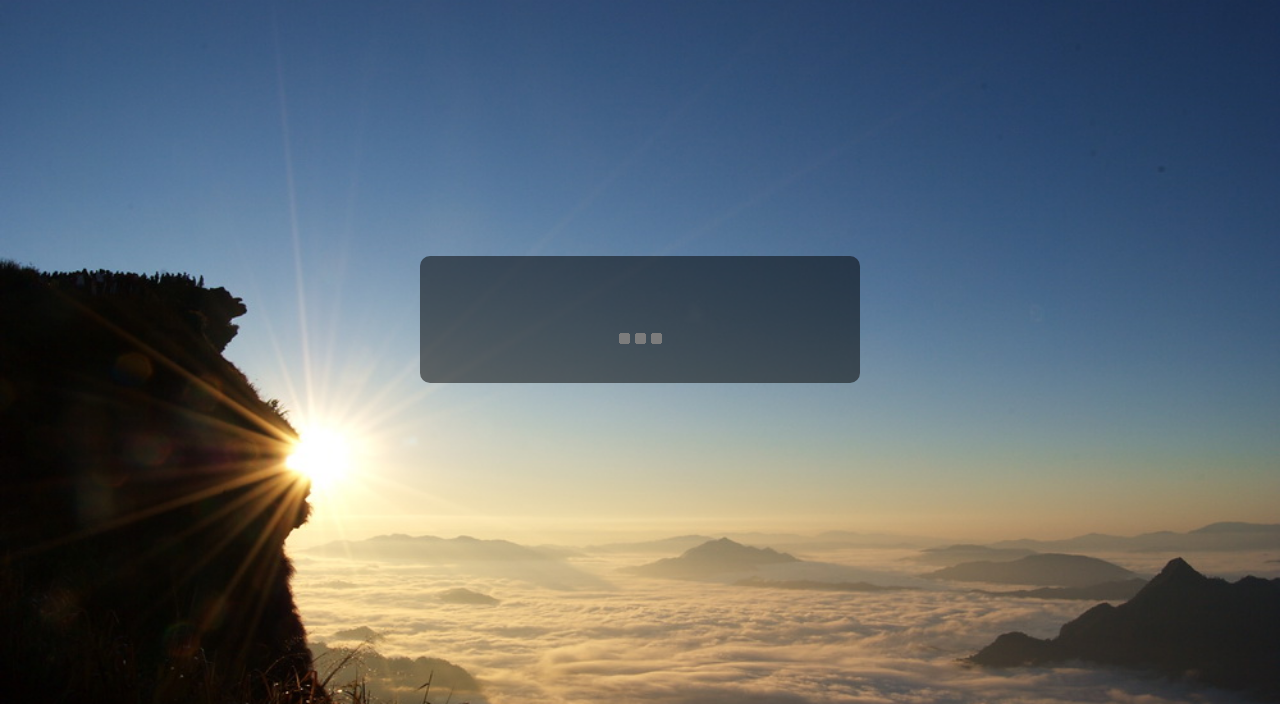
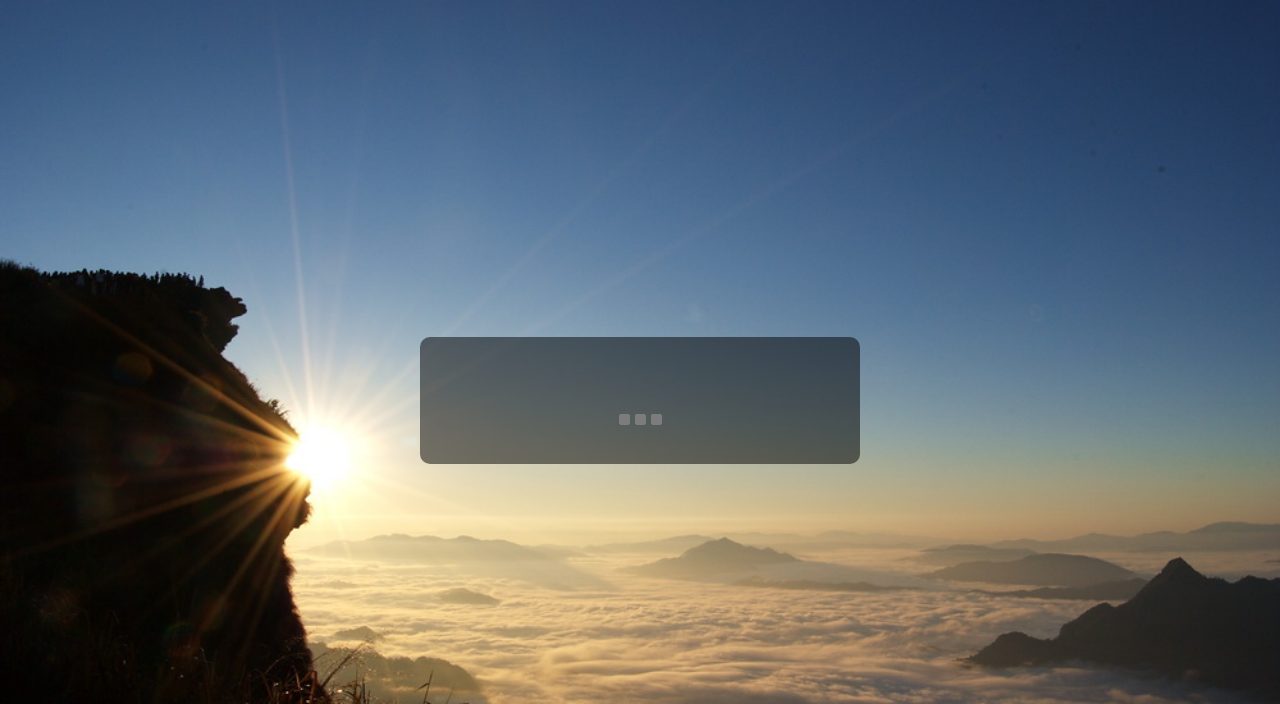
Before and after one commit to alnorth/when-is-dawn, a PHP site: page / in a window 1280 px wide. Shown: the top 704 px of the page. Run offline with PHP 8.4, Linux system fonts and the light colour scheme; some libraries are stand-ins or nearby versions.

Commit message:
Do centering in JavaScript.

```diff
--- a/index.php
+++ b/index.php
@@ -9,6 +9,7 @@
 		<?php include('hidden/ga.php'); ?>
 		<script src="https://ajax.googleapis.com/ajax/libs/jquery/1.6.1/jquery.min.js"></script>
 		<script type="text/javascript">
+
 			function getDawnTime(position) {
 				var posData = {};
 				if(position) {
@@ -17,10 +18,22 @@
 				}
 				$.get("dawn.php", posData, function(data) {
 					$("div#dawn div").html(data);
+					$(window).resize();
 				});
 			}
 
 			$(document).ready(function() {
+				$(window).resize(function(){
+					$("div#dawn div").css({
+						position:"absolute",
+						left: ($(window).width() - $("div#dawn div").outerWidth())/2,
+						top: ($(window).height() - $("div#dawn div").outerHeight())/2
+					});
+				});
+
+				// To initially run the function:
+				$(window).resize();
+
 				if (navigator.geolocation) {
 					navigator.geolocation.getCurrentPosition(getDawnTime, function(error){getDawnTime();});
 				} else {
--- a/style.css
+++ b/style.css
@@ -30,7 +30,6 @@ body {
 }
 
 div#dawn, div#about {
-	padding-top: 20%;
 	color: white;
 }
 
@@ -38,8 +37,6 @@ div#dawn div, div#about div {
 	background: rgb(0, 0, 0);
 	background: rgba(0, 0, 0, 0.5);
 	width: 400px;
-	margin-left: auto;
-	margin-right: auto;
 	padding: 20px;
 	border-radius: 10px;
 }
@@ -92,7 +89,7 @@ div#footer a:hover {
 
 	div#dawn div, div#about div {
 		width: 250px;
-		padding: 15px;
+		padding: 10px;
 	}
 
 	div#dawn {
```
